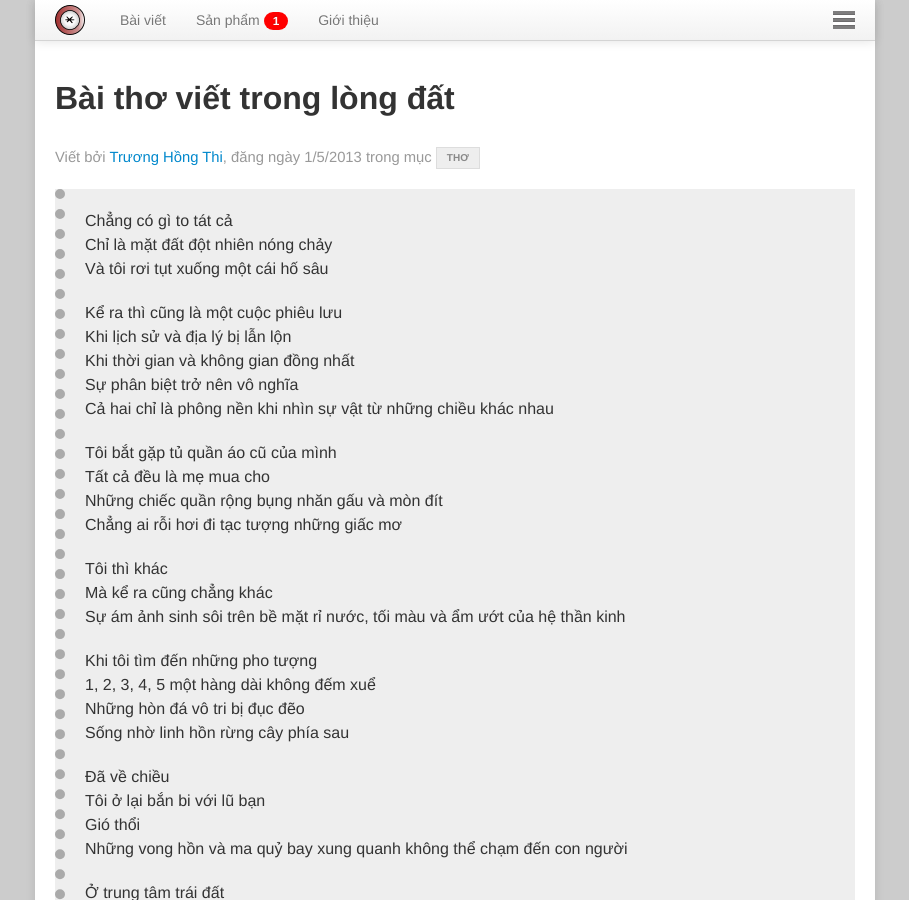
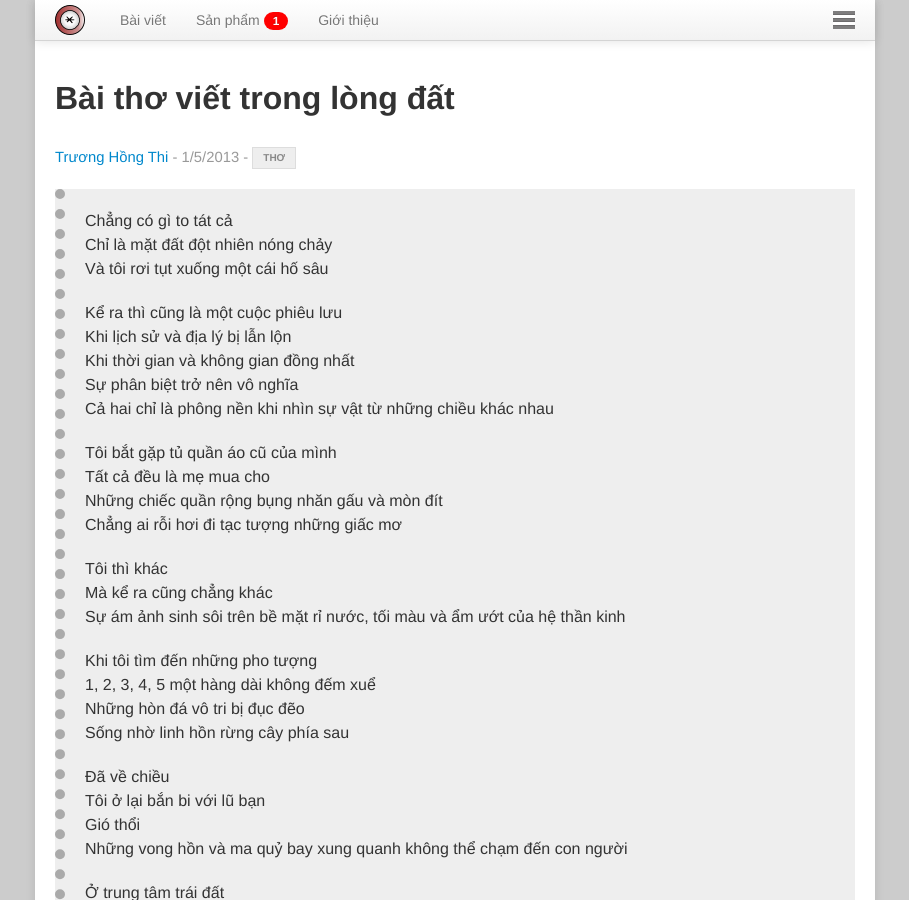
Before and after one commit to mangcut/mangcut.github.io, a Jekyll site: the page built from blog/_posts/2013-05-01-bai-tho-viet-trong-long-dat.md, in a window 1280 px wide and 900 px high. Shown: the whole window, without its empty margins (185-1094 px from the left). Built offline with Jekyll 4.4.1, drawn with Linux system fonts in a browser that asks for light colours; nearby versions of some CDN libraries; comment, search, counter and statistics services are not loaded.

Commit message:
short byline

```diff
--- a/_includes/byline.html
+++ b/_includes/byline.html
@@ -1 +1 @@
-<div class="font-small muted">Viết bởi <a rel="author" href="/about.html">{% if page.author %}{{ page.author }}{% else %}Trương Hồng Thi{% endif %}</a>, đăng ngày {{ page.date | date: "%-d/%-m/%Y" }} trong mục <span class="topic">{{ page.topic }}</span></div>
+<div class="font-small muted"><a rel="author" href="/about.html">{% if page.author %}{{ page.author }}{% else %}Trương Hồng Thi{% endif %}</a> - {{ page.date | date: "%-d/%-m/%Y" }} - <span class="topic">{{ page.topic }}</span></div>
```
